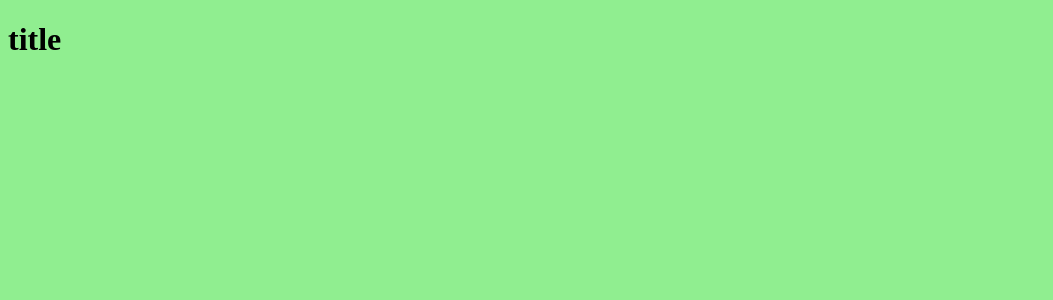
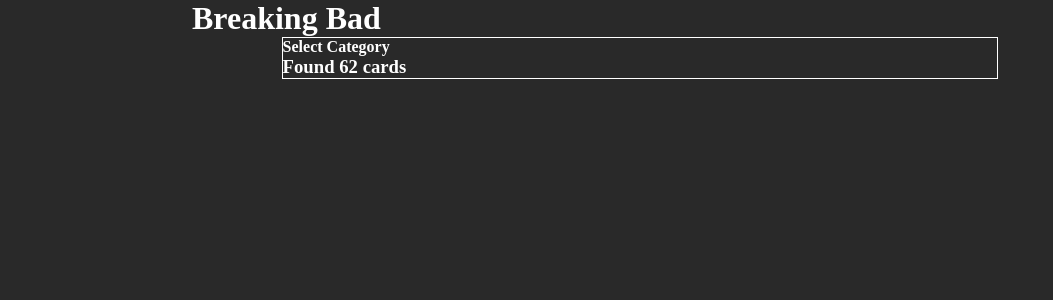
Before and after one commit to sder12/vite-breaking-bad, a Vue app: page / in a window 1280 px wide. Shown: the top 300 px of the page, without its empty margins (0-1053 px from the left). Built offline with nearby package versions, Linux system fonts and the light colour scheme.

Commit message:
Start with the layout

```diff
--- a/index.html
+++ b/index.html
@@ -1,13 +1,16 @@
 <!DOCTYPE html>
 <html lang="en">
+
 <head>
   <meta charset="UTF-8" />
-    <link rel="icon" type="image/svg+xml" href="/vite.svg" />
+  <!-- <link rel="icon" type="image/svg+xml" href="/vite.svg" /> -->
   <meta name="viewport" content="width=device-width, initial-scale=1.0" />
-    <title>Vite + Vue</title>
+  <title>Breaking Bad</title>
 </head>
+
 <body>
   <div id="app"></div>
   <script type="module" src="/src/main.js"></script>
 </body>
+
 </html>
--- a/src/App.vue
+++ b/src/App.vue
@@ -2,7 +2,21 @@
 </script>
 
 <template>
-  <h1>title</h1>
+  <div class="container">
+    <!-- Header + Input -->
+    <header>
+      <h1>Breaking Bad</h1>
+    </header>
+    <!-- Main -->
+    <main class="wrapper">
+      <section>
+        <h4>Select Category</h4>
+      </section>
+      <section>
+        <h3>Found 62 cards</h3>
+      </section>
+    </main>
+  </div>
 </template>
 
 <style lang="scss">
--- a/src/styles/general.scss
+++ b/src/styles/general.scss
@@ -1,3 +1,31 @@
-body {
-    background-color: lightgreen;
+@import "./partials/variables";
+
+// RESET
+* {
+    margin: 0;
+    padding: 0;
+    box-sizing: border-box;
 }
+
+html {
+    font-size: 100%;
+    background-color: $bg-color;
+    color: white;
+}
+
+img {
+    max-width: 100%;
+}
+
+.container {
+    width: 70%;
+    max-width: 1100px;
+    margin: 0 auto;
+}
+
+.wrapper {
+    width: 80%;
+    margin: 0 auto;
+    //DEBUG
+    border: 1px solid white;
+}
--- /dev/null
+++ b/src/styles/partials/_variables.scss
@@ -0,0 +1,3 @@
+// Colors
+$bg-color: #292929;
+$text-color: white;
```
Lines whose indentation alone changed are shown as unchanged.
